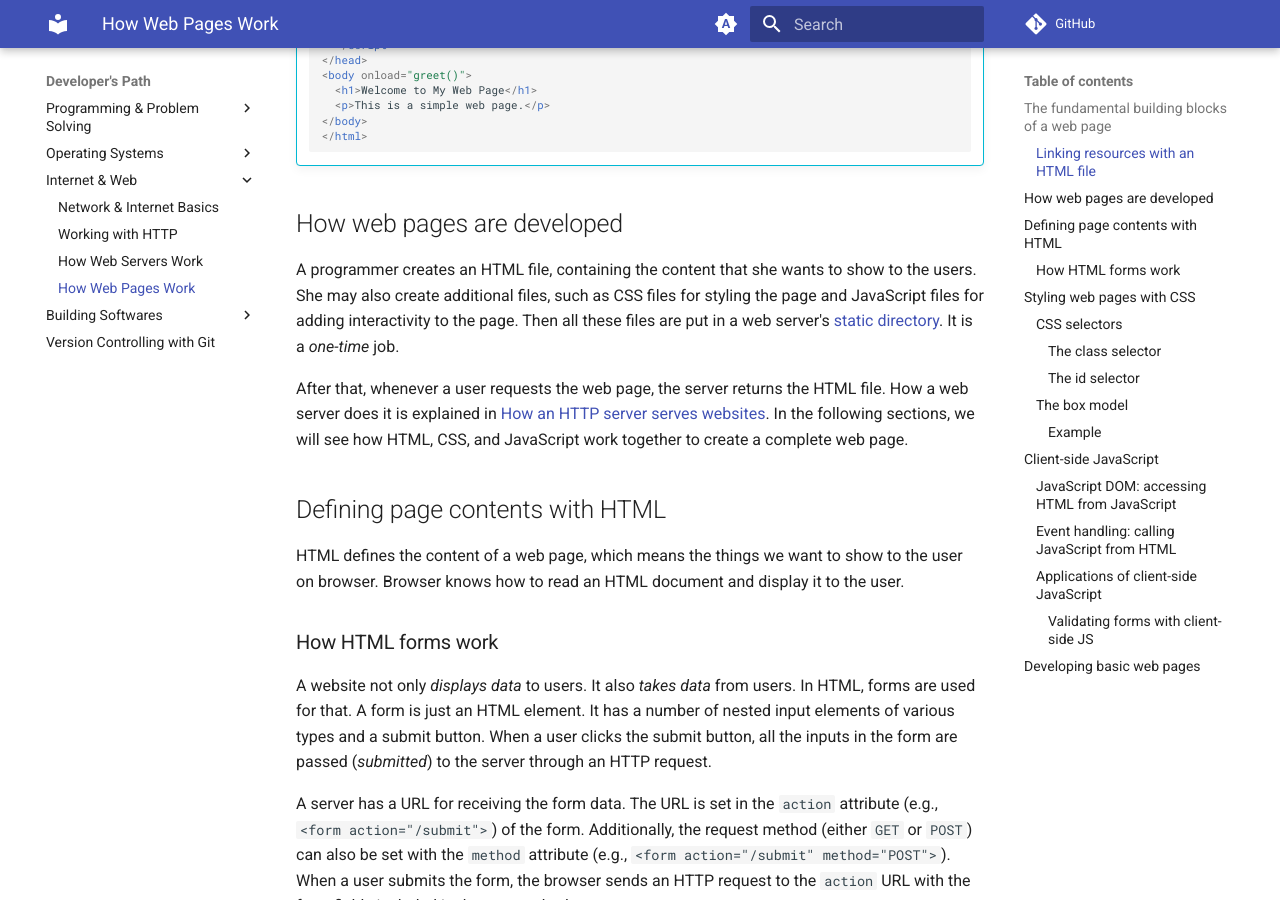
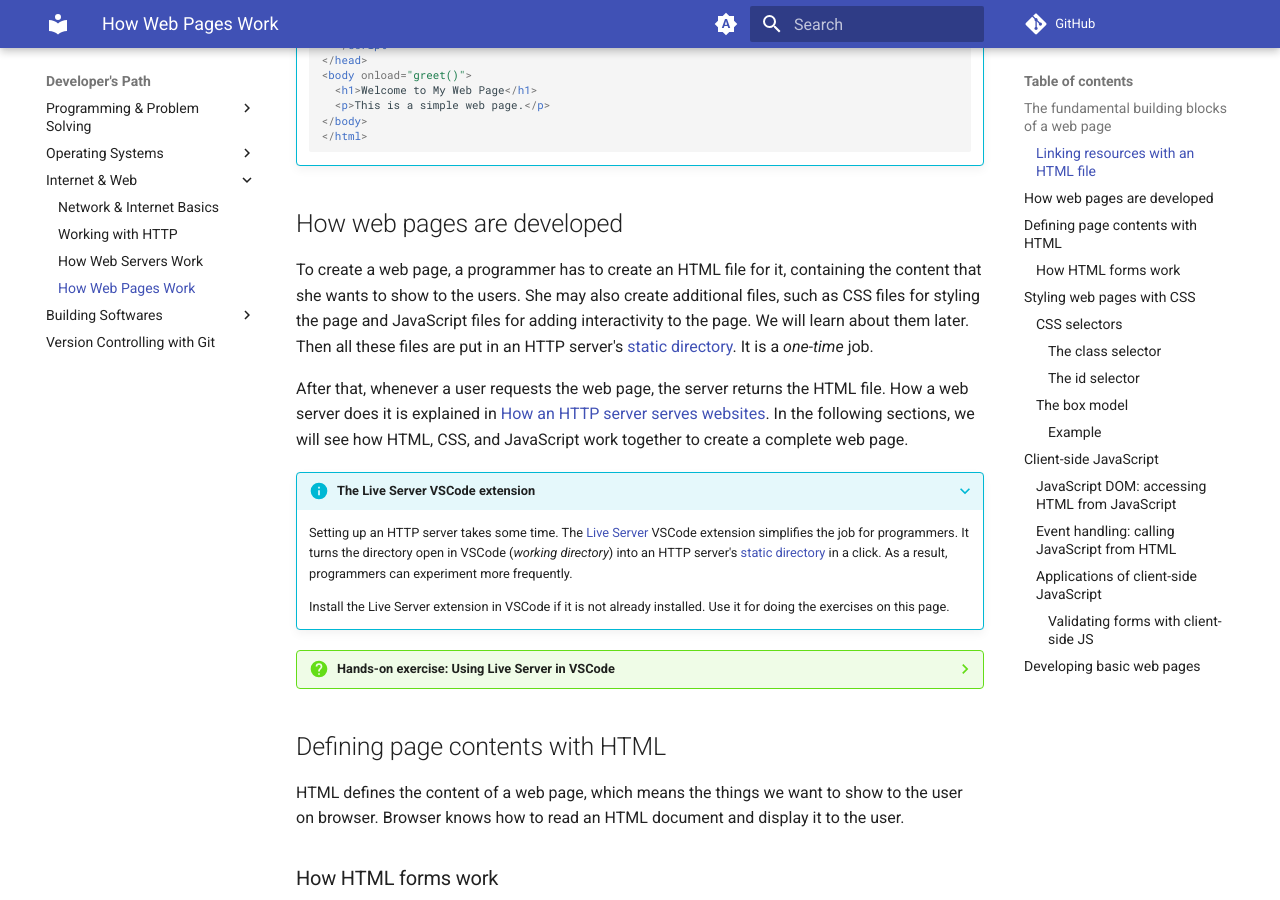
Before and after one commit to gharials/dev-path, an MkDocs documentation site: the page built from docs/internet-web/web-pages.md, in a window 1280 px wide and 900 px high, scrolled down 1445 px. Built offline with MkDocs 1.6.1 and Material for MkDocs 9.7.7, drawn with Linux system fonts in a browser that asks for light colours; comment, search, counter and statistics services are not loaded.

Commit message:
extend and copy edit web page development section.

```diff
--- a/docs/internet-web/web-pages.md
+++ b/docs/internet-web/web-pages.md
@@ -60,9 +60,22 @@ The external resources are usually stored in the server's [static directory](web
 
 ## How web pages are developed
 
-A programmer creates an HTML file, containing the content that she wants to show to the users. She may also create additional files, such as CSS files for styling the page and JavaScript files for adding interactivity to the page. Then all these files are put in a web server's [static directory](./web-servers.md#serving-static-contents). It is a _one-time_ job.
+To create a web page, a programmer has to create an HTML file for it, containing the content that she wants to show to the users. She may also create additional files, such as CSS files for styling the page and JavaScript files for adding interactivity to the page. We will learn about them later. Then all these files are put in an HTTP server's [static directory](./web-servers.md#serving-static-contents). It is a _one-time_ job.
 
 After that, whenever a user requests the web page, the server returns the HTML file. How a web server does it is explained in [How an HTTP server serves websites](./web-servers.md#how-an-http-server-serves-websites). In the following sections, we will see how HTML, CSS, and JavaScript work together to create a complete web page.
+
+???+ info "The Live Server VSCode extension"
+
+    Setting up an HTTP server takes some time. The [Live Server](https://marketplace.visualstudio.com/items?itemName=ritwickdey.LiveServer) VSCode extension simplifies the job for programmers. It turns the directory open in VSCode (_working directory_) into an HTTP server's [static directory](web-servers.md#serving-static-contents) in a click. As a result, programmers can experiment more frequently.
+
+    Install the Live Server extension in VSCode if it is not already installed. Use it for doing the exercises on this page.
+
+??? question "Hands-on exercise: Using Live Server in VSCode"
+
+    * Create an HTML file, a CSS file, and a JavaScript file.
+    * [Link](#linking-resources-with-an-html-file) the CSS and the JavaScript files with the HTML file.
+    * Run Live Server and access the HTML from a web browser.
+
 
 ## Defining page contents with HTML
 
```
